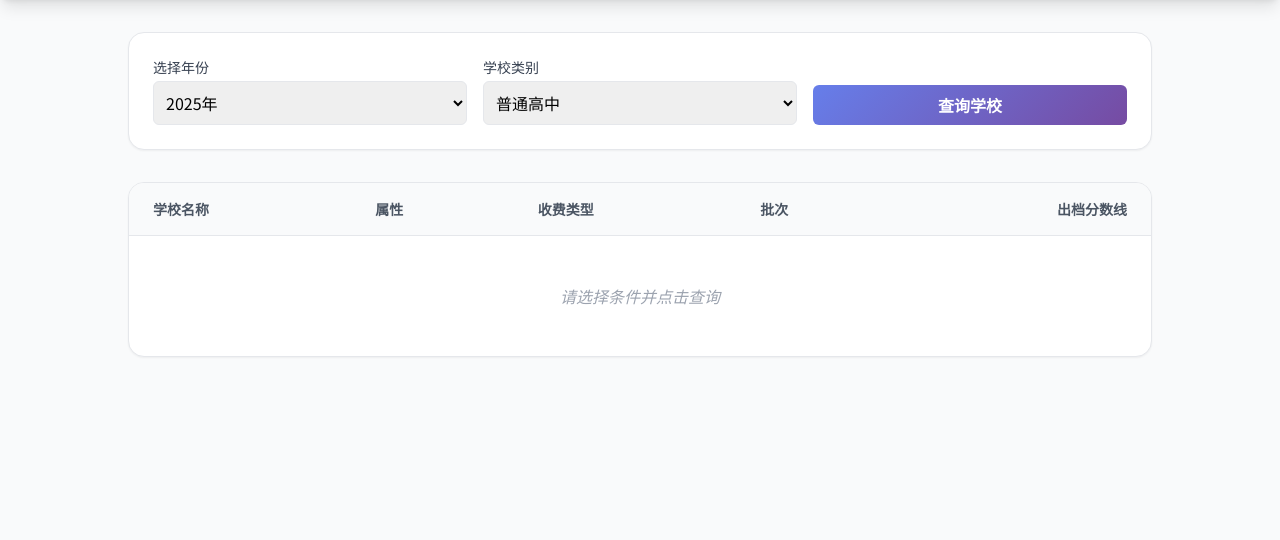
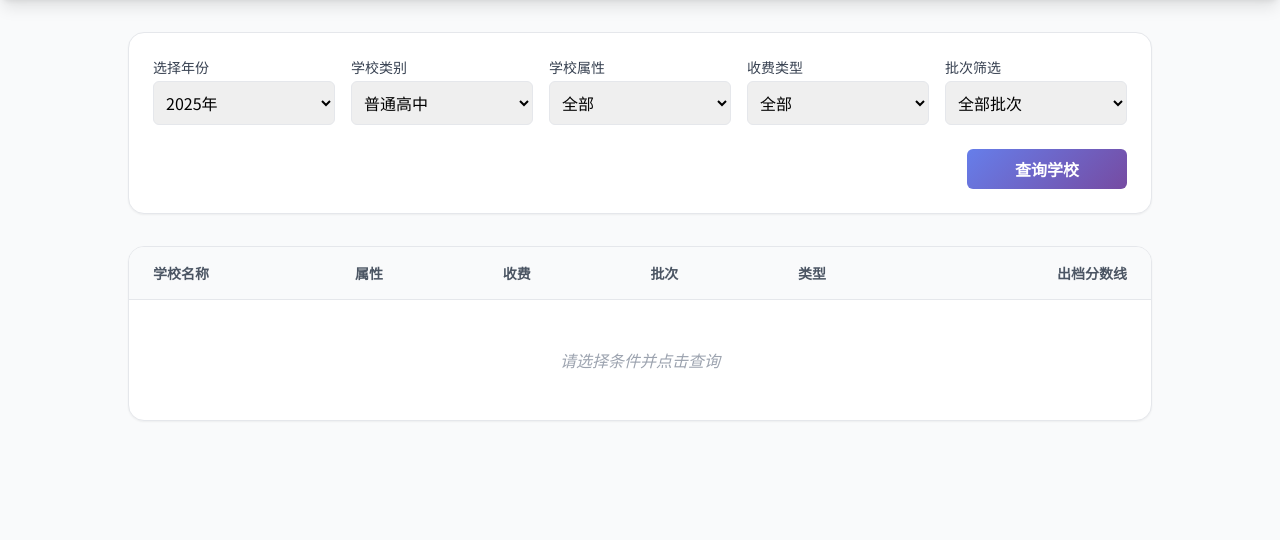
Before and after one commit to JE668/volunteer-information-system, a Flask app: page /search in a window 1280 px wide. Shown: the part 64-604 px from the top of the page. Run offline with Flask 3, Linux system fonts and the light colour scheme; some libraries are stand-ins or nearby versions.

Commit message:
feat: upgrade search and enrollment UI with filters and contrast

```diff
--- a/app/templates/search.html
+++ b/app/templates/search.html
@@ -3,7 +3,7 @@
 {% block content %}
 <div class="max-w-5xl mx-auto">
     <div class="bg-white p-6 rounded-2xl shadow-sm border border-gray-200 mb-8">
-        <div class="grid grid-cols-1 md:grid-cols-3 gap-4">
+        <div class="grid grid-cols-1 md:grid-cols-5 gap-4">
             <div>
                 <label class="block text-sm font-medium text-gray-700 mb-1">选择年份</label>
                 <select id="yearSelect" class="w-full p-2 border rounded-md outline-none focus:ring-2 focus:ring-indigo-500">
@@ -20,8 +20,37 @@
                     <option value="all">全部</option>
                 </select>
             </div>
-            <div class="flex items-end">
-                <button id="searchBtn" class="w-full gradient-bg text-white font-bold py-2 rounded-md hover:opacity-90 transition">查询学校</button>
+            <div>
+                <label class="block text-sm font-medium text-gray-700 mb-1">学校属性</label>
+                <select id="attrSelect" class="w-full p-2 border rounded-md outline-none focus:ring-2 focus:ring-indigo-500">
+                    <option value="">全部</option>
+                    <option value="省重点">省重点</option>
+                    <option value="市重点">市重点</option>
+                    <option value="区重点">区重点</option>
+                    <option value="普通">普通</option>
+                </select>
+            </div>
+            <div>
+                <label class="block text-sm font-medium text-gray-700 mb-1">收费类型</label>
+                <select id="feeSelect" class="w-full p-2 border rounded-md outline-none focus:ring-2 focus:ring-indigo-500">
+                    <option value="">全部</option>
+                    <option value="公费">公费</option>
+                    <option value="自费">自费</option>
+                    <option value="参公">参公</option>
+                </select>
+            </div>
+            <div>
+                <label class="block text-sm font-medium text-gray-700 mb-1">批次筛选</label>
+                <select id="batchSelect" class="w-full p-2 border rounded-md outline-none focus:ring-2 focus:ring-indigo-500">
+                    <option value="">全部批次</option>
+                    <option value="提前批">提前批</option>
+                    <option value="第一批">第一批</option>
+                    <option value="第二批">第二批</option>
+                    <option value="第三批">第三批</option>
+                </select>
+            </div>
+            <div class="md:col-span-5 flex justify-end mt-2">
+                <button id="searchBtn" class="w-full md:w-40 gradient-bg text-white font-bold py-2 rounded-md hover:opacity-90 transition">查询学校</button>
             </div>
         </div>
     </div>
@@ -32,13 +61,14 @@
                 <tr>
                     <th class="px-6 py-4 border-b">学校名称</th>
                     <th class="px-6 py-4 border-b">属性</th>
-                    <th class="px-6 py-4 border-b">收费类型</th>
+                    <th class="px-6 py-4 border-b">收费</th>
                     <th class="px-6 py-4 border-b">批次</th>
+                    <th class="px-6 py-4 border-b">类型</th>
                     <th class="px-6 py-4 border-b text-right">出档分数线</th>
                 </tr>
             </thead>
             <tbody id="schoolList" class="divide-y text-gray-700">
-                <tr><td colspan="5" class="px-6 py-12 text-center text-gray-400 italic">请选择条件并点击查询</td></tr>
+                <tr><td colspan="6" class="px-6 py-12 text-center text-gray-400 italic">请选择条件并点击查询</td></tr>
             </tbody>
         </table>
     </div>
@@ -48,7 +78,11 @@
 document.getElementById('searchBtn').onclick = async () => {
     const year = document.getElementById('yearSelect').value;
     const type = document.getElementById('typeSelect').value;
-    const res = await fetch(`/api/schools?year=${year}&type=${type}`);
+    const attr = document.getElementById('attrSelect').value;
+    const fee = document.getElementById('feeSelect').value;
+    const batch = document.getElementById('batchSelect').value;
+
+    const res = await fetch(`/api/schools?year=${year}&type=${type}&attr=${attr}&fee=${fee}&batch=${batch}`);
     const data = await res.json();
 
     const list = document.getElementById('schoolList');
@@ -58,9 +92,10 @@ document.getElementById('searchBtn').onclick = async () => {
             <td class="px-6 py-4 text-sm">${s.school_attr || '-'}</td>
             <td class="px-6 py-4 text-sm">${s.fee_type || '-'}</td>
             <td class="px-6 py-4 text-sm">${s.batch || '-'}</td>
+            <td class="px-6 py-4 text-xs text-gray-500">${s.score_type || '-'}</td>
             <td class="px-6 py-4 text-right font-mono font-bold text-indigo-600">${s.min_score}分</td>
         </tr>
-    `).join('') : '<tr><td colspan="5" class="px-6 py-12 text-center text-gray-400 italic">未找到相关数据</td></tr>';
+    `).join('') : '<tr><td colspan="6" class="px-6 py-12 text-center text-gray-400 italic">未找到相关数据</td></tr>';
 };
 </script>
 {% endblock %}
```
